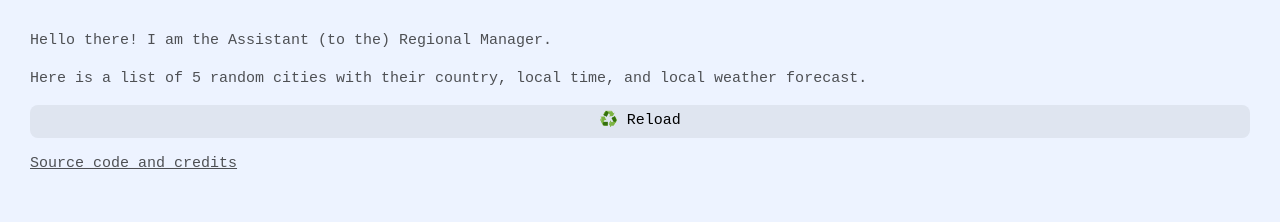
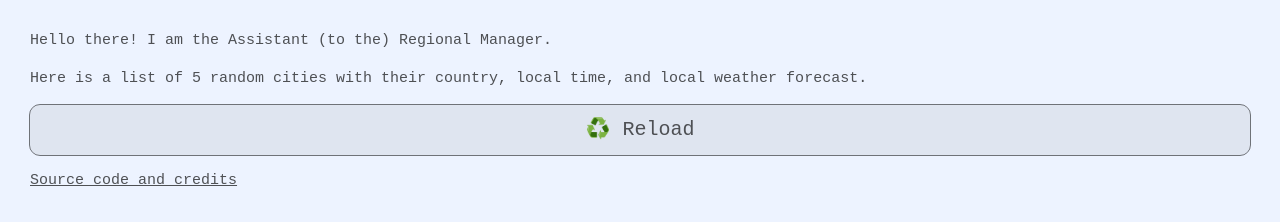
Before and after one commit to Fatao/theregionalmanager, a plain HTML site: page public/index.html in a window 1280 px wide. Drawn offline with Linux system fonts and the light colour scheme; no server answers.

Commit message:
make reload button bigger

```diff
--- a/public/styles.css
+++ b/public/styles.css
@@ -55,20 +55,22 @@ select {
 }
 
 a,
+button,
 p {
     color: #4e5054;
 }
 
 button {
     margin-top: 1.5rem;
-    padding: 0.5rem 0;
+    padding: 1rem 0;
     width: 100%;
     background-color: #dfe5f0;
-    border-radius: 8px;
+    border-radius: 1rem;
+    outline: 0.1rem solid #6f7278;
+    font-size: 2rem;
     border-style: none;
     box-sizing: border-box;
     cursor: pointer;
-    outline: none;
     user-select: none;
 }
 
```
